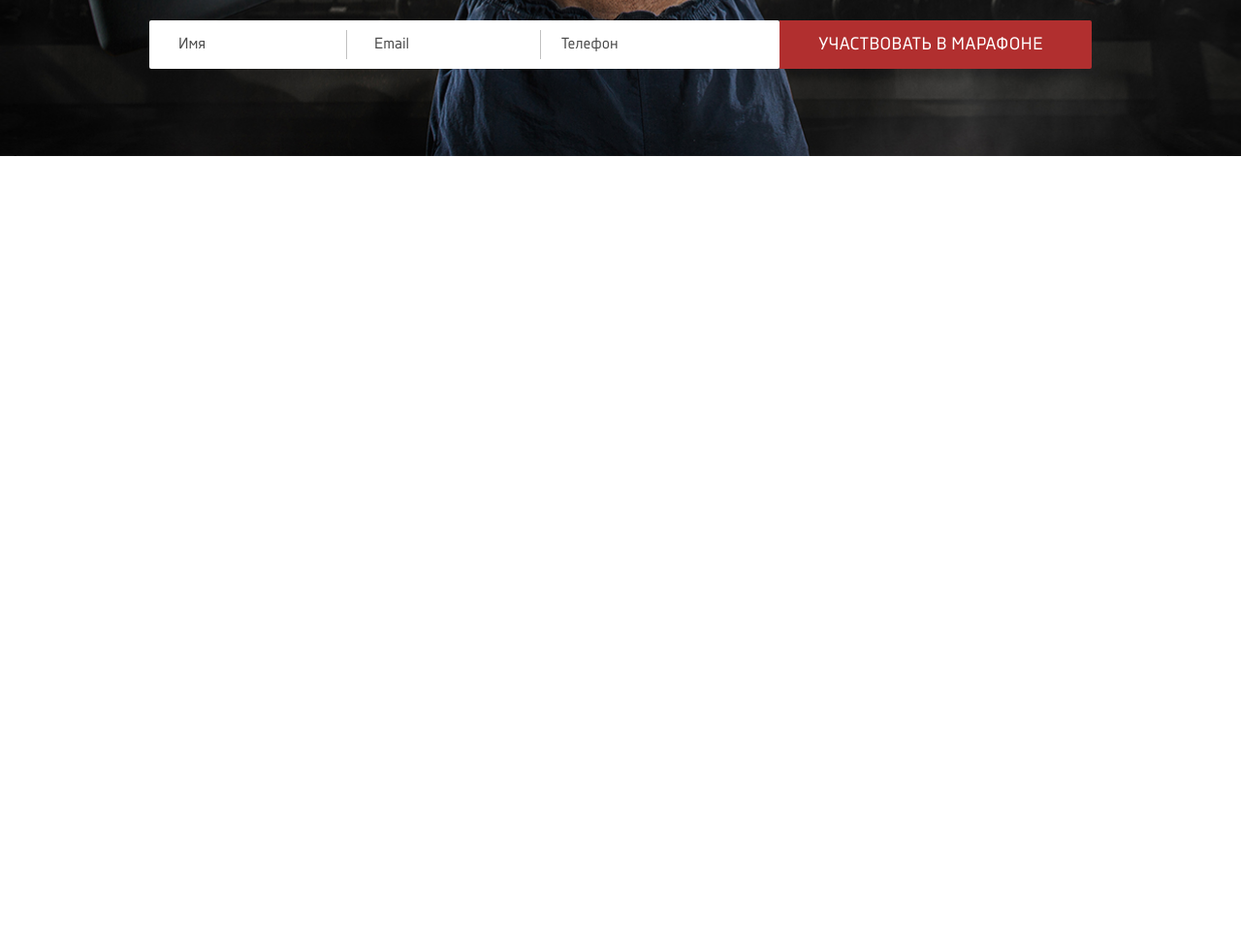
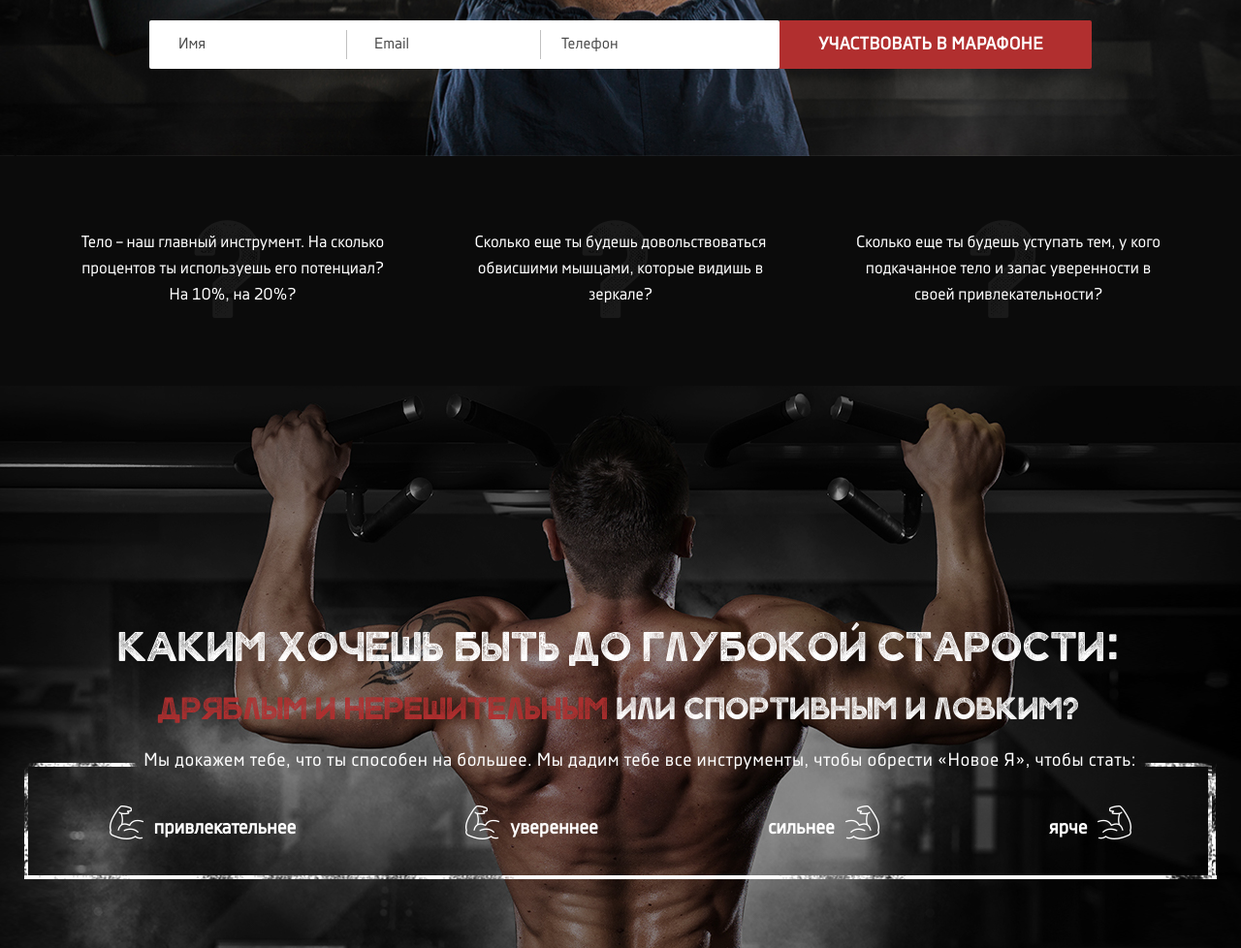
Before and after one commit to arencho88/hero_sport, a website: page app/index.html in a window 1280 px wide. Shown: the part 654-1632 px from the top of the page at 97% size. Before the commit the page ends 815 px from the top, so only its background shows below. Drawn offline with nearby package versions, Linux system fonts and the light colour scheme; files that its build step writes are made by us from their sources; files whose address does not match are found by name.

Commit message:
add section questions

```diff
--- a/app/index.html
+++ b/app/index.html
@@ -1,5 +1,6 @@
 <!DOCTYPE html>
 <html lang="en">
+
 <head>
 	<meta charset="UTF-8">
 	<meta name="viewport" content="width=device-width, initial-scale=1.0">
@@ -7,6 +8,7 @@
 	<link rel="stylesheet" href="css/libs.min.css">
 	<link rel="stylesheet" href="css/style.min.css">
 </head>
+
 <body>
 
 	<header class="header">
@@ -40,9 +42,72 @@
 		</div>
 	</header>
 
+	<section class="questions">
+		<div class="container">
+			<div class="questions__items">
+				<div class="questions__item">
+					<span class="questions__text">
+						Тело – наш главный инструмент. На сколько процентов ты используешь его потенциал?
+						На 10%, на 20%?
+					</span>
+					<span class="questions__text-bg"></span>
+				</div>
+				<div class="questions__item">
+					<span class="questions__text">
+						Сколько еще ты будешь довольствоваться обвисшими мышцами, которые видишь
+						в зеркале?
+					</span>
+					<span class="questions__text-bg"></span>
+				</div>
+				<div class="questions__item">
+					<span class="questions__text">
+						Сколько еще ты будешь уступать тем, у кого подкачанное тело и запас уверенности
+						в своей привлекательности?
+					</span>
+					<span class="questions__text-bg"></span>
+				</div>
+			</div>
+		</div>
+		<div class="questions__content">
+			<div class="container">
+				<div class="questions__title">
+					Каким хочешь БЫТЬ до глубокой старости:
+					<span class="questions__subtitle"><span class="questions__subtitle-mod">дряблым и нерешительным</span> или спортивным и ловким?</span>
+				</div>
+				<div class="questions__box">
+					<div class="questions__box-text">
+						Мы докажем тебе, что ты способен на большее. Мы дадим тебе все инструменты, чтобы обрести «Новое Я», чтобы стать:
+					</div>
+					<div class="questions__box-items">
+						<div class="questions__box-item">привлекательнее</div>
+						<div class="questions__box-item">увереннее</div>
+						<div class="questions__box-item questions__box-item--right">сильнее</div>
+						<div class="questions__box-item questions__box-item--right">ярче</div>
+					</div>
+				</div>
+				<div class="questions__descr">
+					Прими участие в 60-дневном марафоне «Страна героев 2.0»
+				</div>
+				<form class="questions__form form">
+					<div class="form__name">
+						<input class="form__name-input" type="text" placeholder="Имя" required>
+					</div>
+					<div class="form__mail">
+						<input class="form__mail-input" type="email" placeholder="Email" required>
+					</div>
+					<div class="form__tel">
+						<input class="form__tel-input" type="tel" placeholder="Телефон" required>
+					</div>
+					<button class="form__submit" type="submit">Участвовать в марафоне</button>
+				</form>
+			</div>
+		</div>
+	</section>
+
 
 	<script src="https://ajax.googleapis.com/ajax/libs/jquery/3.5.1/jquery.min.js"></script>
 	<script src="js/libs.min.js"></script>
 	<script src="js/main.min.js"></script>
 </body>
+
 </html>
--- a/app/scss/_fonts.scss
+++ b/app/scss/_fonts.scss
@@ -3,6 +3,7 @@
 	src: url("../fonts/StampborGrungeRussian.woff2") format("woff2"),
 		  url("../fonts/StampborGrungeRussian.woff") format("woff");
 	font-weight: 400;
+	font-display: swap;
 }
 
 @font-face {
@@ -10,6 +11,7 @@
 	src: url("../fonts/DecimaNovaPro.woff") format("woff"),
 		  url("../fonts/DecimaNovaPro.woff2") format("woff2");
 	font-weight: 400;
+	font-display: swap;
 
 }
 
@@ -18,4 +20,5 @@
 	src: url("../fonts/open-sans-v18-latin_cyrillic-700.woff") format("woff"),
 		  url("../fonts/open-sans-v18-latin_cyrillic-700.woff2") format("woff2");
 	font-weight: 700;
+	font-display: swap;
 }
--- a/app/scss/_global.scss
+++ b/app/scss/_global.scss
@@ -12,6 +12,7 @@ body{
 	font-weight: 400;
 	overflow-x: hidden;
 	max-width: 100%;
+	background-color: #0b0b0b;
 }
 a{
 	text-decoration: none;
@@ -43,6 +44,10 @@ button {
 		outline: none;
 	}
 }
+.big-container {
+	max-width: 1920px;
+	margin: 0 auto;
+}
 .container {
 	max-width: 1260px;
 	padding: 0 15px;
--- a/app/scss/style.scss
+++ b/app/scss/style.scss
@@ -18,7 +18,7 @@
 		letter-spacing: 3px;
 	}
 	&__title {
-		font-family: 'Stampbor';
+		font-family: 'Stampbor', sans-serif;
 		font-size: 91px;
 		line-height: 91px;
 		margin-top: 102px;
@@ -28,7 +28,7 @@
 		margin-top: 259px;
 	}
 	&__question {
-		font-family: 'Stampbor';
+		font-family: 'Stampbor', sans-serif;
 		font-size: 45px;
 		line-height: 45px;
 		margin-top: 5px;
@@ -37,6 +37,7 @@
 		margin-top: 24px;
 	}
 }
+// form ---/
 .form {
 	display: flex;
 	justify-content: center;
@@ -123,11 +124,122 @@
 		border-top-right-radius: 2px;
 		border-bottom-right-radius: 2px;
 		font-size: 18px;
+		font-weight: 700;
 		letter-spacing: 0.5px;
 		text-transform: uppercase;
 		color: #fff;
 	}
 }
+// ---/
 
 
+// section questions -------------------------/
+.questions {
+	padding: 76px 0 74px;
+	&__items {
+		padding-bottom: 80px;
+		display: flex;
+		justify-content: space-between;
+		max-width: 1120px;
+		margin: 0 auto;
+	}
+	&__item {
+		max-width: 320px;
+		text-align: center;
+		font-size: 17px;
+		line-height: 27px;
+		position: relative;
+	}
+	&__text {
+		position: relative;
+		z-index: 1;
+	}
+	&__text-bg {
+		&::after {
+			content: '?';
+			font-family: 'Stampbor', sans-serif;
+			font-size: 200px;
+			position: absolute;
+			z-index: 0;
+			left: 50%;
+			bottom: 40px;
+			color: #1a1a1a;
+			transform: translateX(-50%);
+		}
+	}
+	&__content {
+		background-image: url(../images/questions-bg.jpg);
+		background-repeat: no-repeat;
+		background-size: cover;
+		background-position: top center;
+		min-height: 850px;
+		padding-top: 235px;
+		text-align: center;
+	}
+	&__title {
+		font-size: 60px;
+		font-family: 'Stampbor', sans-serif;
+		max-width: 1036px;
+		text-align: center;
+		line-height: 60px;
+		margin: 0 auto 29px auto;
+	}
+	&__subtitle {
+		font-size: 45px;
+	}
+	&__subtitle-mod {
+		color: #b12f2f;
+	}
+	&__box {
+		height: 120px;
+		background-image: url(../images/questions-border.png);
+		position: relative;
+		margin-bottom: 145px;
+	}
+	&__box-text {
+		position: absolute;
+		font-size: 19px;
+		top: -12px;
+		left: 20px;
+		width: 100%;
+		letter-spacing: 0.5px;
+	}
+	&__box-items {
+		display: flex;
+		justify-content: space-around;
+		align-items: center;
+		height: 100%;
+		padding-top: 16px;
+	}
+	&__box-item {
+		font-size: 20px;
+		font-weight: 700;
+		position: relative;
+		padding-left: 46px;
+		&::before {
+			content: '';
+			background-image: url(../images/icons/questions-icon.png);
+			position: absolute;
+			width: 35px;
+			height: 35px;
+			left: 0;
+			bottom: 0;
+		}
+	}
+	&__box-item--right {
+		padding-left: 0;
+		padding-right: 46px;
+		&::before {
+			left: auto;
+			right: 0;
+			transform: scale(-1, 1);
+		}
+	}
+	&__descr {
+		font-size: 45px;
+		font-family: 'Stampbor', sans-serif;
+		margin-bottom: 19px;
+	}
+}
+
 @import 'media';
```
Also changed, not shown: app/images/icons/questions-icon.png (added), app/images/questions-bg.jpg (added), app/images/questions-border.png (added).
